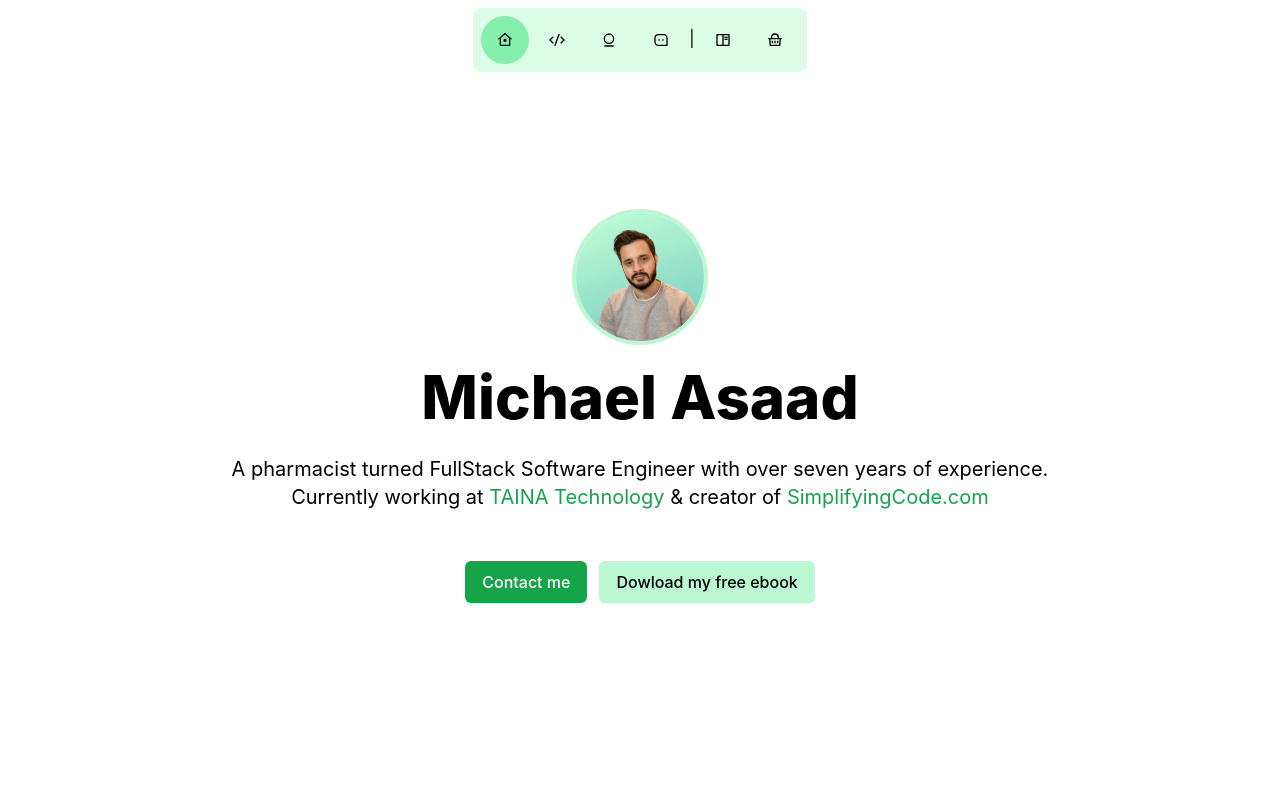
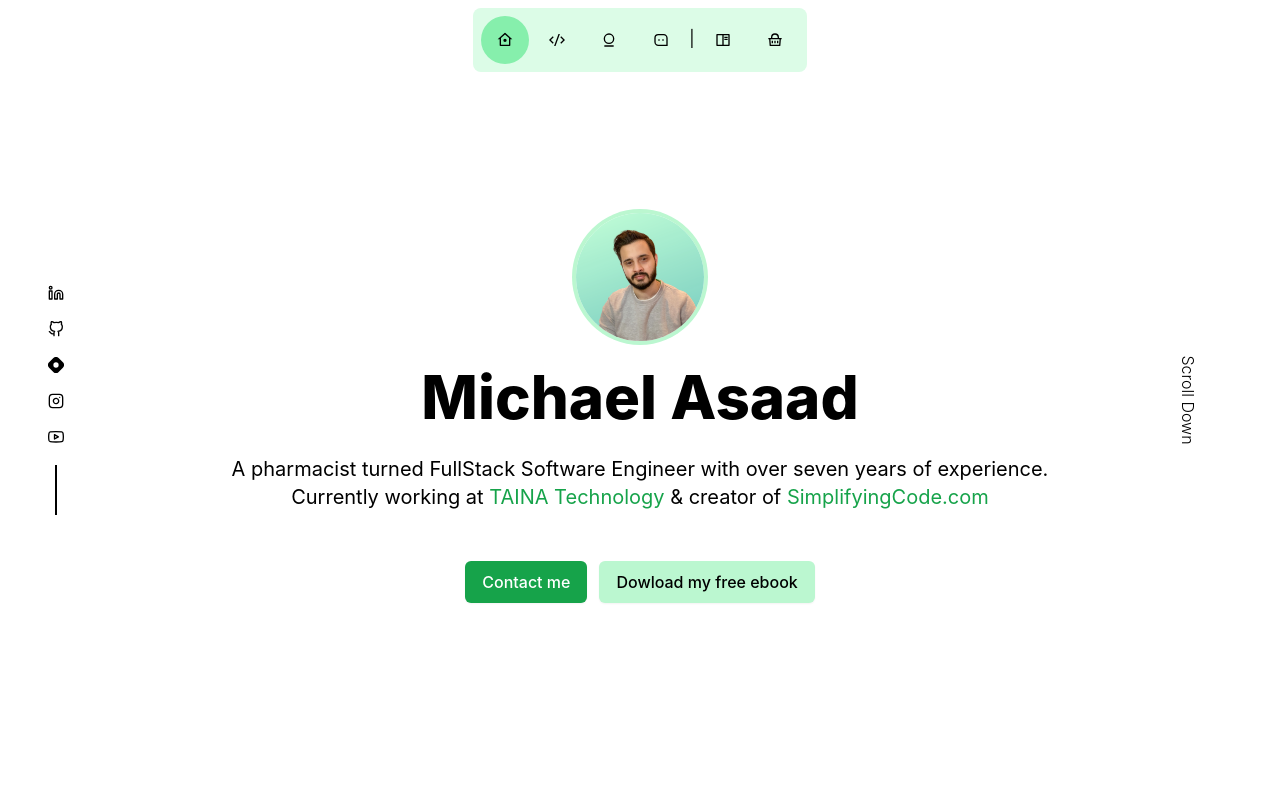
Before and after one commit to ma268/my-portfolio, a React (Create React App) app: page / in a window 1280 px wide. Shown: the top 800 px of the page. Built offline with nearby package versions, Linux system fonts and the light colour scheme.

Commit message:
Hide header socials and scroll on smaller screens

```diff
--- a/src/Components/Header/HeaderSocials.js
+++ b/src/Components/Header/HeaderSocials.js
@@ -6,7 +6,7 @@ import { SiHashnode } from "react-icons/si";
 function HeaderSocials() {
   return (
     <div
-      className="flex flex-col gap-5 align-middle justify-center absolute left-12 sm:invisible"
+      className="flex flex-col gap-5 align-middle justify-center absolute left-12 invisible lg:visible"
       id="header-socials"
     >
       <a
--- a/src/Components/Header/index.js
+++ b/src/Components/Header/index.js
@@ -52,7 +52,7 @@ function Header() {
         href="#work"
         alt="Scroll Down"
         id="scroll_down"
-        className="absolute right-12 rotate-90 font-light sm:invisible"
+        className="absolute right-12 rotate-90 font-light invisible lg:visible"
       >
         Scroll Down
       </a>
```
